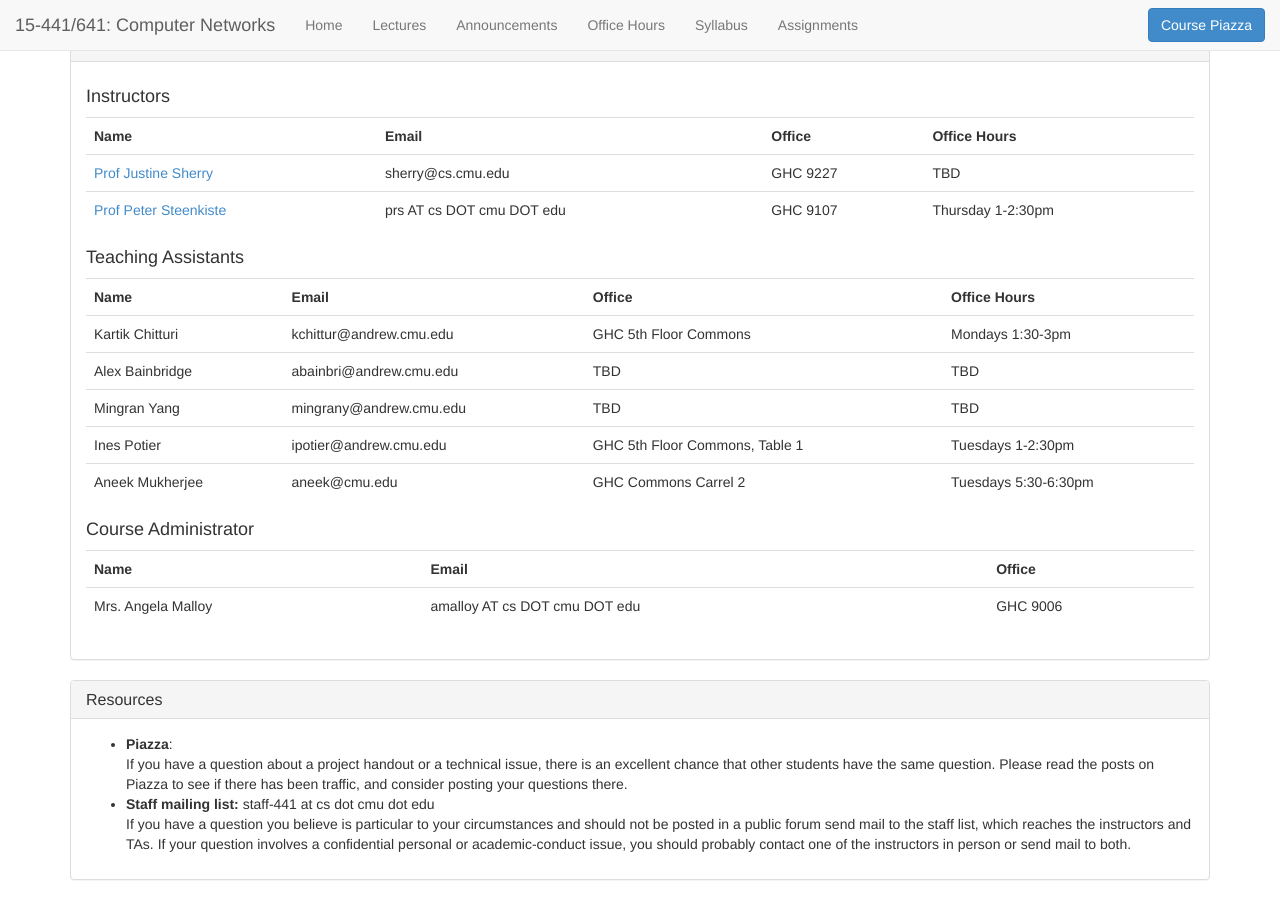
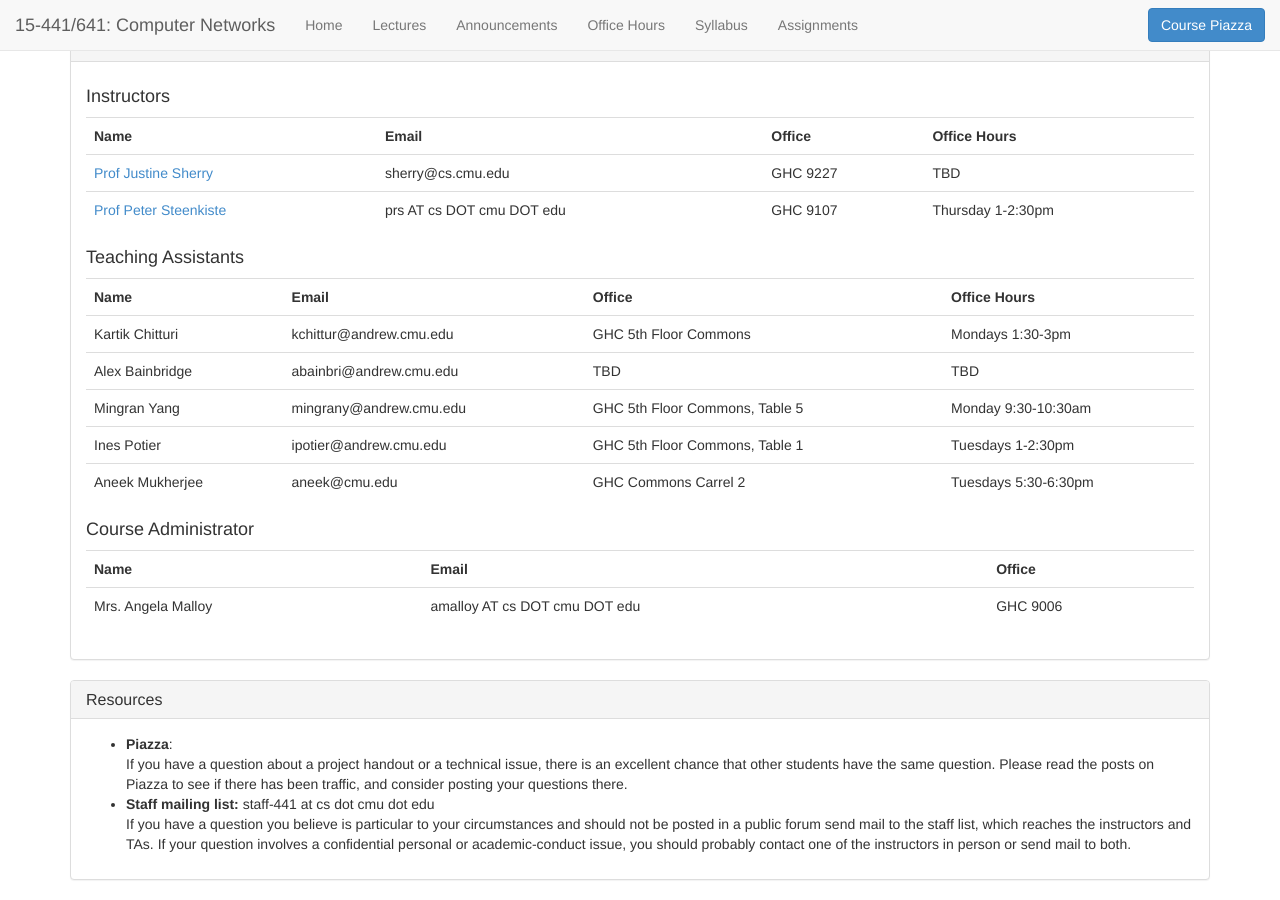
Before and after one commit to computer-networks/fa19, a Jekyll site: the page built from index.html, in a window 1280 px wide and 900 px high, scrolled down 794 px. Built offline with Jekyll 4.4.1, drawn with Linux system fonts in a browser that asks for light colours.

Commit message:
Add OH time and location

```diff
--- a/index.html
+++ b/index.html
@@ -114,8 +114,8 @@ title: 15-441/641 Fall 2019
      <tr>
       <td>Mingran Yang</td>
       <td>mingrany@andrew.cmu.edu</td>
-      <td>TBD</td>
-      <td>TBD</td>
+      <td>GHC 5th Floor Commons, Table 5</td>
+      <td>Monday 9:30-10:30am</td>
     </tr>
      <tr>
       <td>Ines Potier</td>
```
